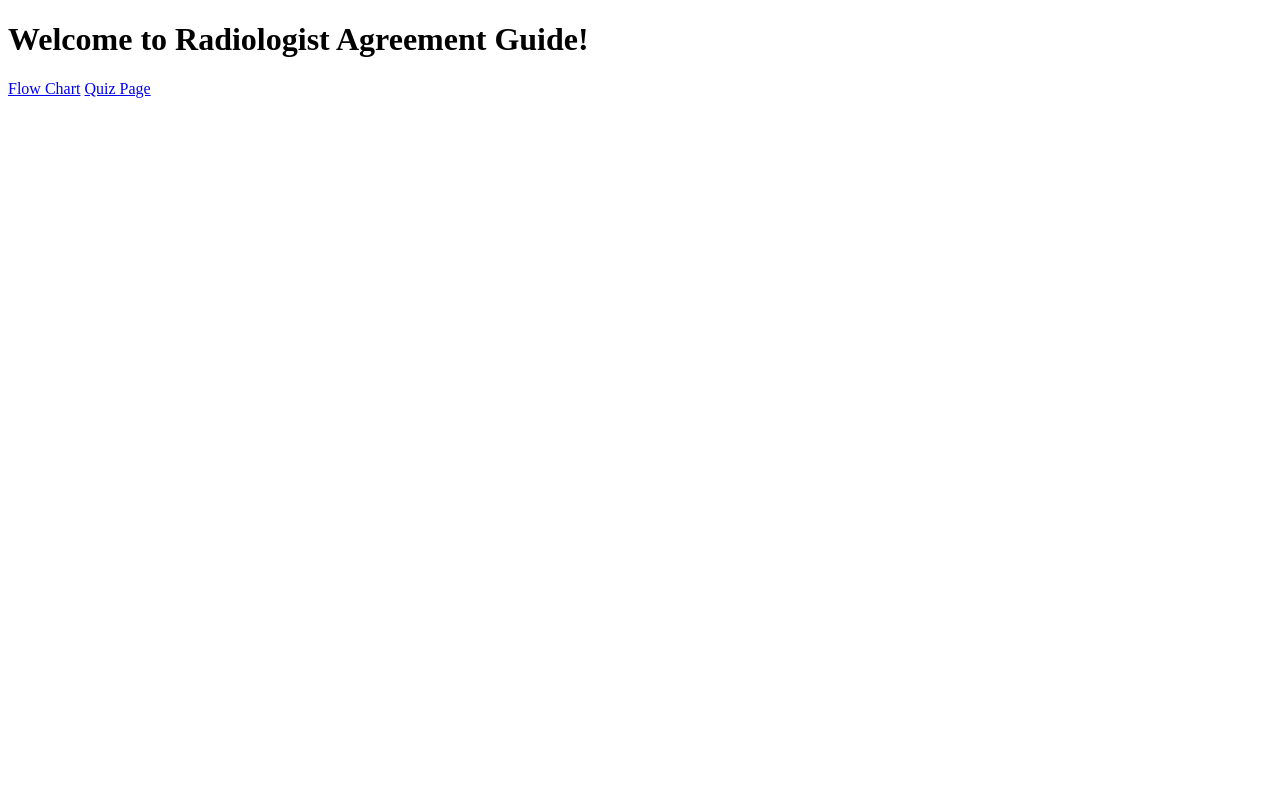
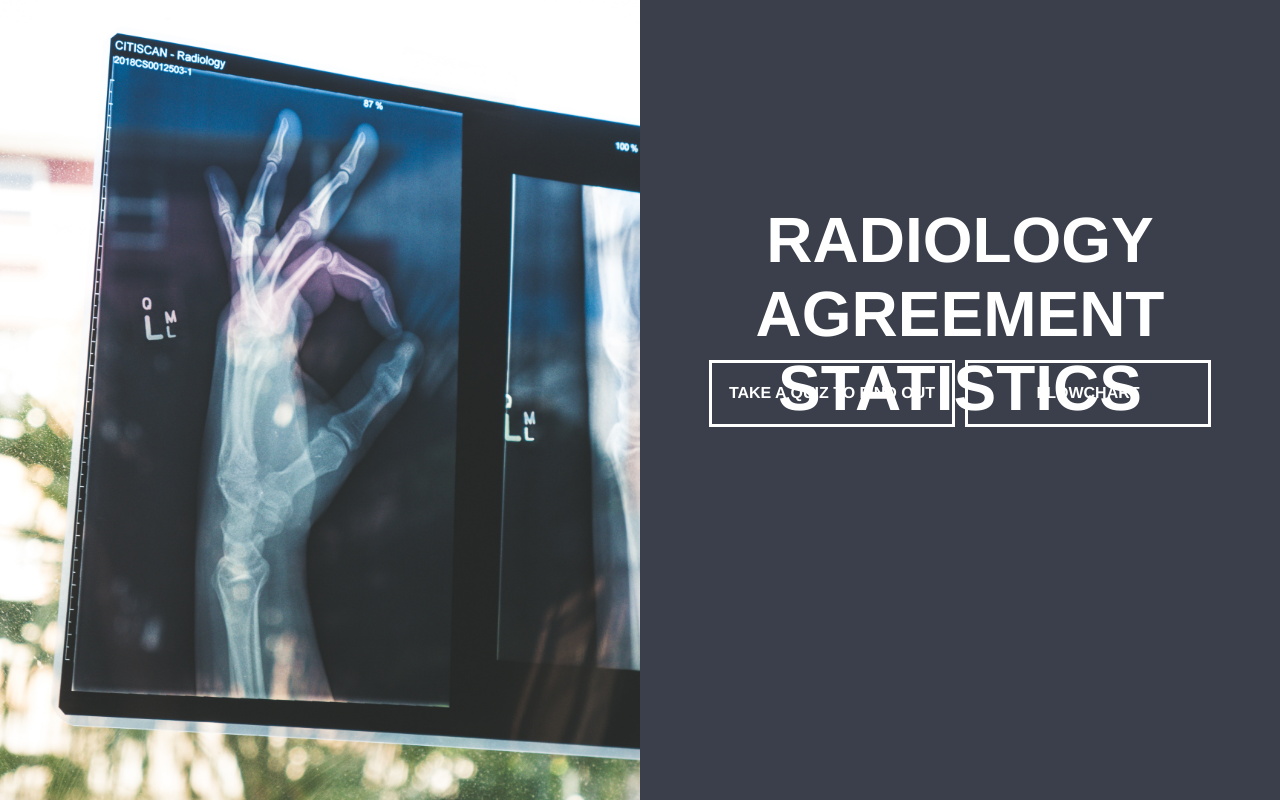
Before and after one commit to lifengyan-amber/RadiologyApplication, a Django app: page / in a window 1280 px wide. Run offline with Django 3.2, Linux system fonts and the light colour scheme.

Commit message:
landing page css

```diff
--- a/learning_templates/static/css/landing.css
+++ b/learning_templates/static/css/landing.css
@@ -0,0 +1,140 @@
+:root {
+    --hover-width: 75%;
+    --other-width: 25%;
+    --speed: 1000ms;
+  }
+
+html, body {
+    padding:0;
+    margin:0;
+    font-family: 'Franklin Gothic Medium', 'Arial Narrow', Arial, sans-serif;
+    width: 100%;
+    height: 100%;
+    overflow-x: hidden;
+  }
+
+  h1 {
+    font-size: 4rem;
+    color: #fff;
+    position: relative;
+    left: 50%;
+    top: 20%;
+    text-align: center;
+    transform: translateX(-50%);
+    white-space: normal;
+    word-wrap:break-word;
+  }
+
+  .button {
+    display: block;
+    position: absolute;
+    top: 45%;
+    height: 2.5rem;
+    padding-top: 1.3rem;
+    width: 15rem;
+    text-align: center;
+    color: #fff;
+    border: #fff solid 0.2rem;
+    font-size: 1rem;
+    font-weight: bold;
+    text-transform: uppercase;
+    text-decoration: none;
+    transform: translateX(-50%);
+  }
+
+  .split.left .button:hover {
+    background-color: var(--left-button-hover-color);
+    border-color: var(--left-button-hover-color);
+  }
+
+  .split.right .button:hover {
+    background-color: var(--right-button-hover-color);
+    border-color: var(--right-button-hover-color);
+  }
+
+  .container {
+    position: relative;
+    width: 100%;
+    height: 100%;
+    background: var(--container-bg-color);
+  }
+
+  .split {
+    position: absolute;
+    width: 50%;
+    height: 100%;
+    overflow: hidden;
+  }
+
+  .split.left {
+    left:0;
+    background: url('/static/picture/background1.jpg') center center no-repeat;
+    background-size: cover;
+  }
+
+  .split.left:before {
+    position:absolute;
+    content: "";
+    width: 100%;
+    height: 100%;
+    background: var(--left-bg-color);
+  }
+
+  .split.right {
+    right:0;
+    background-color:RGB(58,63,75);
+    background-size: cover;
+  }
+
+  .split.right:before {
+    position:absolute;
+    content: "";
+    width: 100%;
+    height: 100%;
+    background: var(--right-bg-color);
+  }
+
+  .split.left, .split.right, .split.right:before, .split.left:before {
+    transition: var(--speed) all ease-in-out;
+  }
+
+  .hover-left .left {
+    width: var(--hover-width);
+  }
+
+  .hover-left .right {
+    width: var(--other-width);
+  }
+
+  .hover-left .right:before {
+    z-index: 2;
+  }
+
+
+  .hover-right .right {
+    width: var(--hover-width);
+  }
+
+  .hover-right .left {
+    width: var(--other-width);
+  }
+
+  .hover-right .left:before {
+    z-index: 2;
+  }
+
+  @media(max-width: 800px) {
+    h1 {
+      font-size: 2rem;
+    }
+
+    .button {
+      width: 12rem;
+    }
+  }
+
+  @media(max-height: 700px) {
+    .button {
+      top: 70%;
+    }
+  }
--- a/learning_templates/templates/basic_app/index.html
+++ b/learning_templates/templates/basic_app/index.html
@@ -8,8 +8,14 @@
     <link rel="stylesheet" href="{% static "css/landing.css" %}"/>
 </head>
 <body>
-    <h1>Welcome to Radiologist Agreement Guide!</h1>
-    <a href="{% url 'basic_app:flowchart' %}">Flow Chart</a>
-    <a href="{% url 'basic_app:quiz' %}">Quiz Page</a>
+    <div class="container">
+        <div class="split left">
+        </div>
+        <div class="split right">
+          <h1>RADIOLOGY AGREEMENT STATISTICS</h1>
+          <a href="{% url 'basic_app:quiz' %}" class="button" style ="left: 30%;">Take a quiz to find out</a>
+          <a href="{% url 'basic_app:flowchart' %}" class="button" style ="left: 70%">flowchart</a>
+        </div>
+      </div>
 </body>
 </html>
```
Also changed, not shown: learning_templates/R.py (+30 -0 lines).
